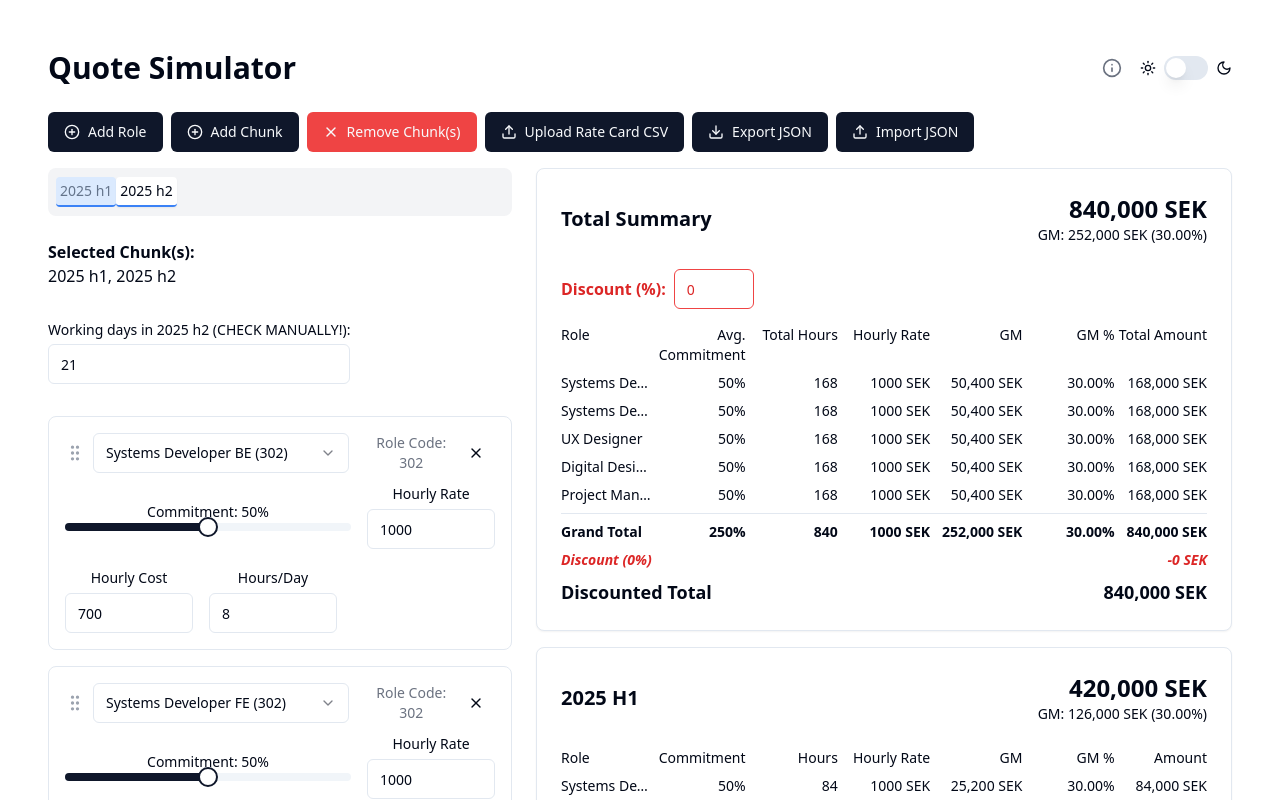
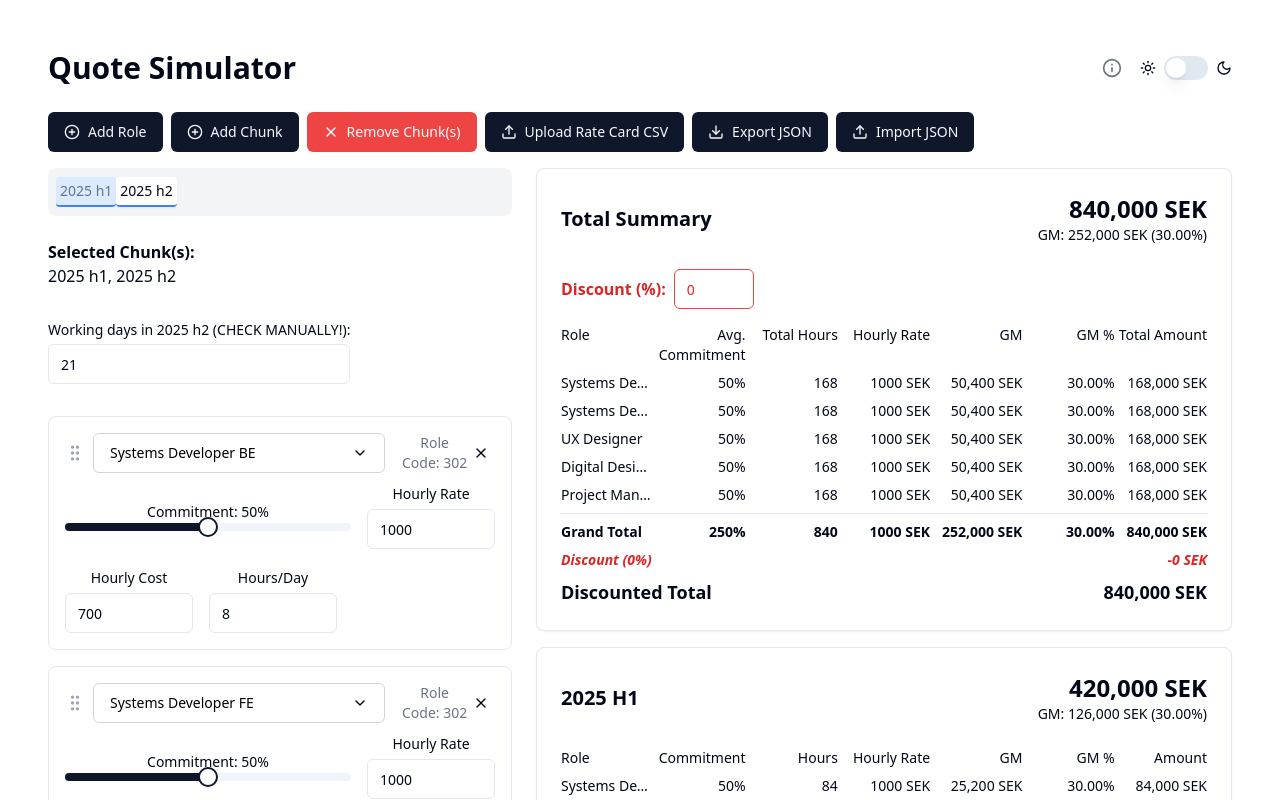
Before and after one commit to anders-brunoson/quotecalc, a React (Vite) app: page / in a window 1280 px wide. Shown: the top 800 px of the page. Built offline with nearby package versions, Linux system fonts and the light colour scheme.

Commit message:
Search on code

```diff
--- a/src/components/BudgetCalculator.jsx
+++ b/src/components/BudgetCalculator.jsx
@@ -25,6 +25,7 @@ import {
 import CSVUpload from './CSVUpload';
 import RateCardCSVUpload from './RateCardCSVUpload';
 import { exportStateToJSON, importStateFromJSON } from './jsonUtils';
+import SearchableRoleSelect from './SearchableRoleSelect';
 
 const QuoteCalculator = () => {
   const [chunks, setChunks] = useState(['2025 H1', '2025 H2']);
@@ -841,22 +842,12 @@ const QuoteCalculator = () => {
                           >
                             <GripVertical className="h-5 w-5 text-gray-400" />
                           </div>
-                          <Select
-                            key={`${selectorKey}-${role.id}`}
+                          <SearchableRoleSelect
+                            roles={sortedPredefinedRoles}
                             value={role.name}
-                            onValueChange={(value) => handleRoleChange(role.id, value)}
-                          >
-                            <SelectTrigger className="w-[270px]"> {/* Increased width by 50% */}
-                              <SelectValue placeholder="Select a role" />
-                            </SelectTrigger>
-                            <SelectContent>
-                              {sortedPredefinedRoles.map((predefinedRole) => (
-                                <SelectItem key={`${predefinedRole.name}-${predefinedRole.code}`} value={predefinedRole.name}>
-                                  {predefinedRole.name} ({predefinedRole.code})
-                                </SelectItem>
-                              ))}
-                            </SelectContent>
-                          </Select>
+                            onChange={(value) => handleRoleChange(role.id, value)}
+                          />
+
                           <span className="ml-4 text-sm text-gray-500">Role Code: {role.code}</span>
                           <Button
                             variant="ghost"
--- /dev/null
+++ b/src/components/SearchableRoleSelect.jsx
@@ -0,0 +1,71 @@
+import React, { useState, useEffect, useRef } from 'react';
+import { Input } from '@/components/ui/input';
+import { Button } from '@/components/ui/button';
+import { ChevronDown, ChevronUp } from 'lucide-react';
+
+const SearchableRoleSelect = ({ roles, value, onChange }) => {
+  const [isOpen, setIsOpen] = useState(false);
+  const [searchTerm, setSearchTerm] = useState('');
+  const dropdownRef = useRef(null);
+
+  const filteredRoles = roles.filter(role =>
+    role.name.toLowerCase().includes(searchTerm.toLowerCase()) ||
+    role.code.toLowerCase().includes(searchTerm.toLowerCase())
+  );
+
+  const handleSelect = (role) => {
+    onChange(role.name);
+    setIsOpen(false);
+    setSearchTerm('');
+  };
+
+  useEffect(() => {
+    const handleClickOutside = (event) => {
+      if (dropdownRef.current && !dropdownRef.current.contains(event.target)) {
+        setIsOpen(false);
+      }
+    };
+
+    document.addEventListener('mousedown', handleClickOutside);
+    return () => {
+      document.removeEventListener('mousedown', handleClickOutside);
+    };
+  }, []);
+
+  return (
+    <div className="relative w-full" ref={dropdownRef}>
+      <Button
+        type="button"
+        onClick={() => setIsOpen(!isOpen)}
+        className="w-full justify-between bg-white text-black border border-gray-300 hover:bg-gray-100"
+      >
+        {value || 'Select a role'}
+        {isOpen ? <ChevronUp className="ml-2 h-4 w-4" /> : <ChevronDown className="ml-2 h-4 w-4" />}
+      </Button>
+      {isOpen && (
+        <div className="absolute z-10 w-full mt-1 bg-white border border-gray-300 rounded-md shadow-lg">
+          <Input
+            type="text"
+            placeholder="Search roles..."
+            value={searchTerm}
+            onChange={(e) => setSearchTerm(e.target.value)}
+            className="w-full p-2"
+          />
+          <ul className="max-h-60 overflow-auto">
+            {filteredRoles.map((role) => (
+              <li
+                key={`${role.name}-${role.code}`}
+                onClick={() => handleSelect(role)}
+                className="px-4 py-2 hover:bg-gray-100 cursor-pointer text-left"
+              >
+                {role.name} ({role.code})
+              </li>
+            ))}
+          </ul>
+        </div>
+      )}
+    </div>
+  );
+};
+
+export default SearchableRoleSelect;
```
